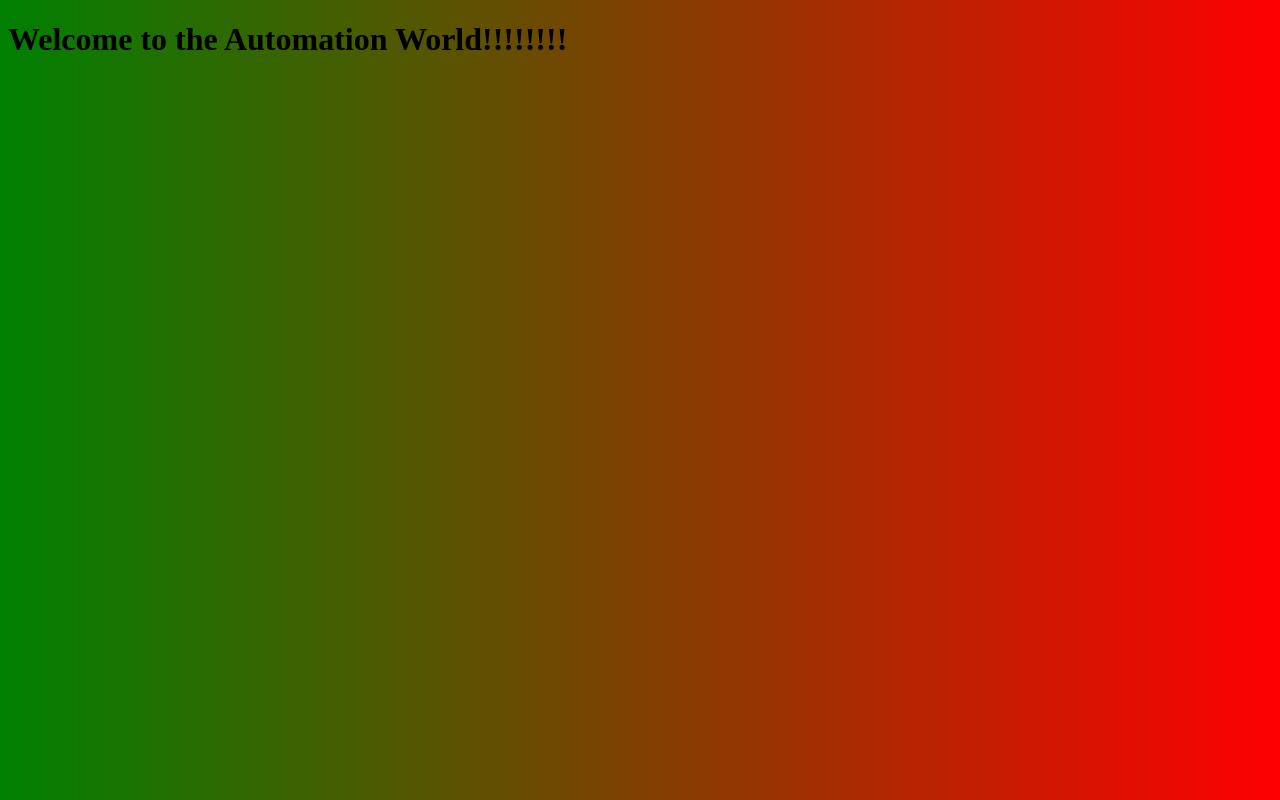
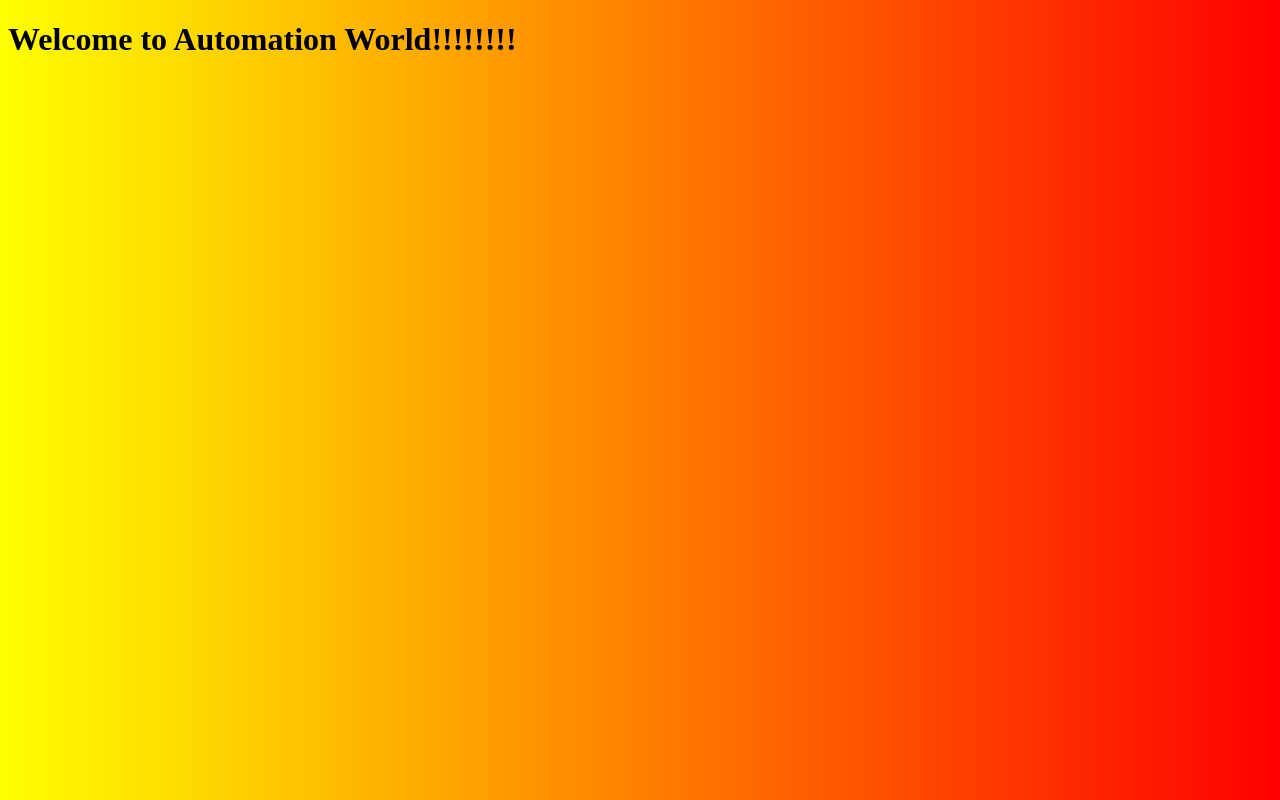
Before and after one commit to pratikargade/nexus-push, a plain HTML site: page app/script/index.html in a window 1280 px wide. Drawn offline with Linux system fonts and the light colour scheme.

Commit message:
few changes

```diff
--- a/app/script/index.html
+++ b/app/script/index.html
@@ -5,8 +5,8 @@
     <title>Style Property</title>
 </head>
 
-<body style="background-image: -webkit-linear-gradient(left, green, red)">
-    <h1>Welcome to the Automation World!!!!!!!!</h1>
+<body style="background-image: -webkit-linear-gradient(left, yellow , red)">
+    <h1>Welcome to Automation World!!!!!!!!</h1>
 </body>
 
 </html>
```
